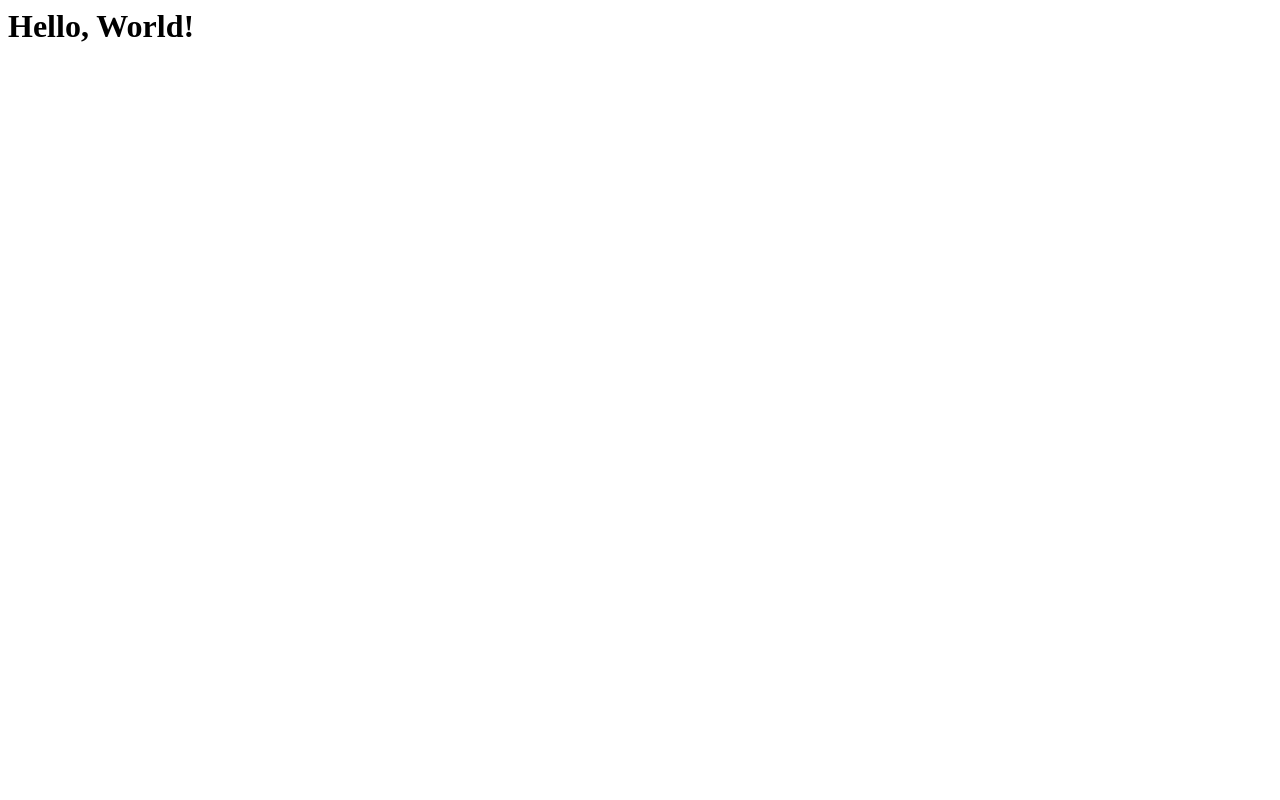
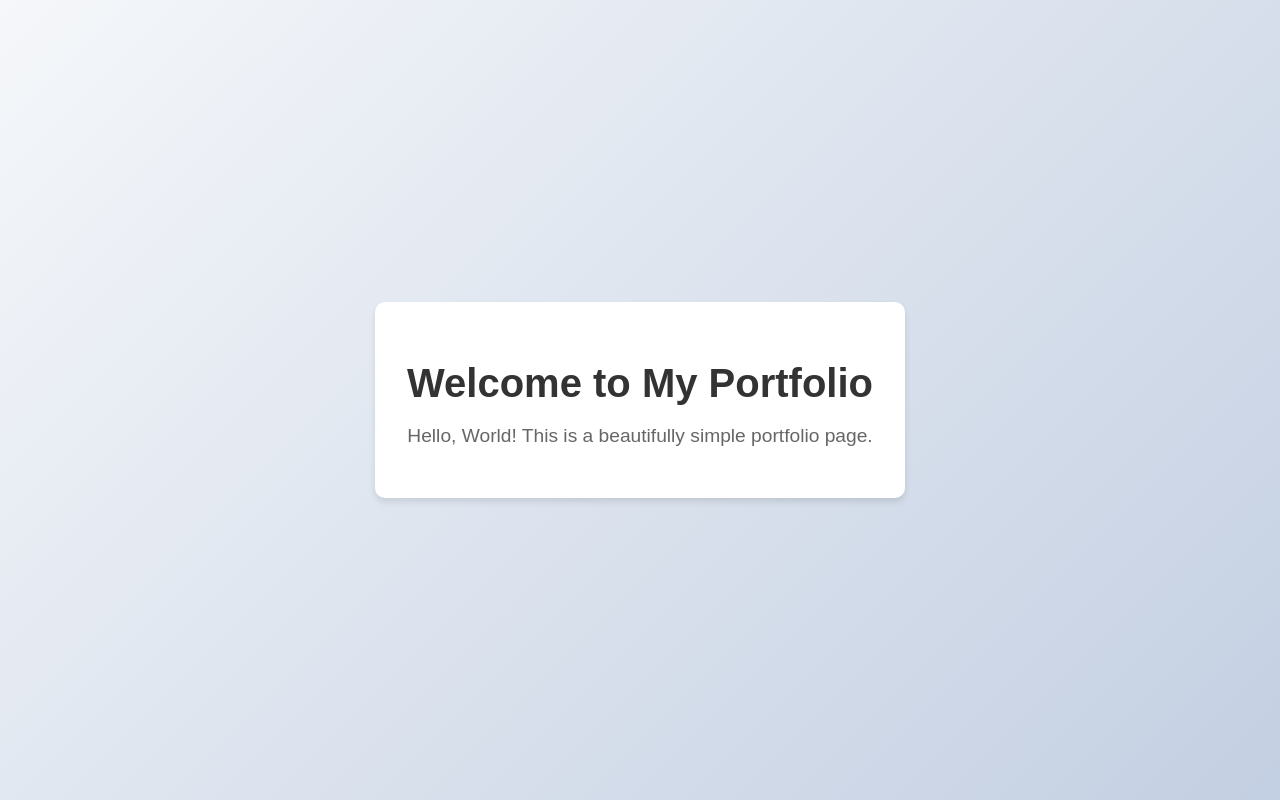
Before and after one commit to baba786/portfolio, a website: page index.html in a window 1280 px wide. Drawn offline with Linux system fonts and the light colour scheme.

Commit message:
Update index.html with a beautiful design

```diff
--- a/index.html
+++ b/index.html
@@ -1 +1,41 @@
-<html><head><title>Hello World</title></head><body><h1>Hello, World!</h1></body></html>
+<!DOCTYPE html>
+<html lang="en">
+<head>
+    <meta charset="UTF-8">
+    <meta name="viewport" content="width=device-width, initial-scale=1.0">
+    <title>My Beautiful Portfolio</title>
+    <style>
+        body {
+            font-family: Arial, sans-serif;
+            background: linear-gradient(135deg, #f5f7fa 0%, #c3cfe2 100%);
+            display: flex;
+            justify-content: center;
+            align-items: center;
+            height: 100vh;
+            margin: 0;
+        }
+        .container {
+            background-color: white;
+            border-radius: 10px;
+            box-shadow: 0 4px 6px rgba(0, 0, 0, 0.1);
+            padding: 2rem;
+            text-align: center;
+        }
+        h1 {
+            color: #333;
+            font-size: 2.5rem;
+            margin-bottom: 1rem;
+        }
+        p {
+            color: #666;
+            font-size: 1.2rem;
+        }
+    </style>
+</head>
+<body>
+    <div class="container">
+        <h1>Welcome to My Portfolio</h1>
+        <p>Hello, World! This is a beautifully simple portfolio page.</p>
+    </div>
+</body>
+</html>
```
